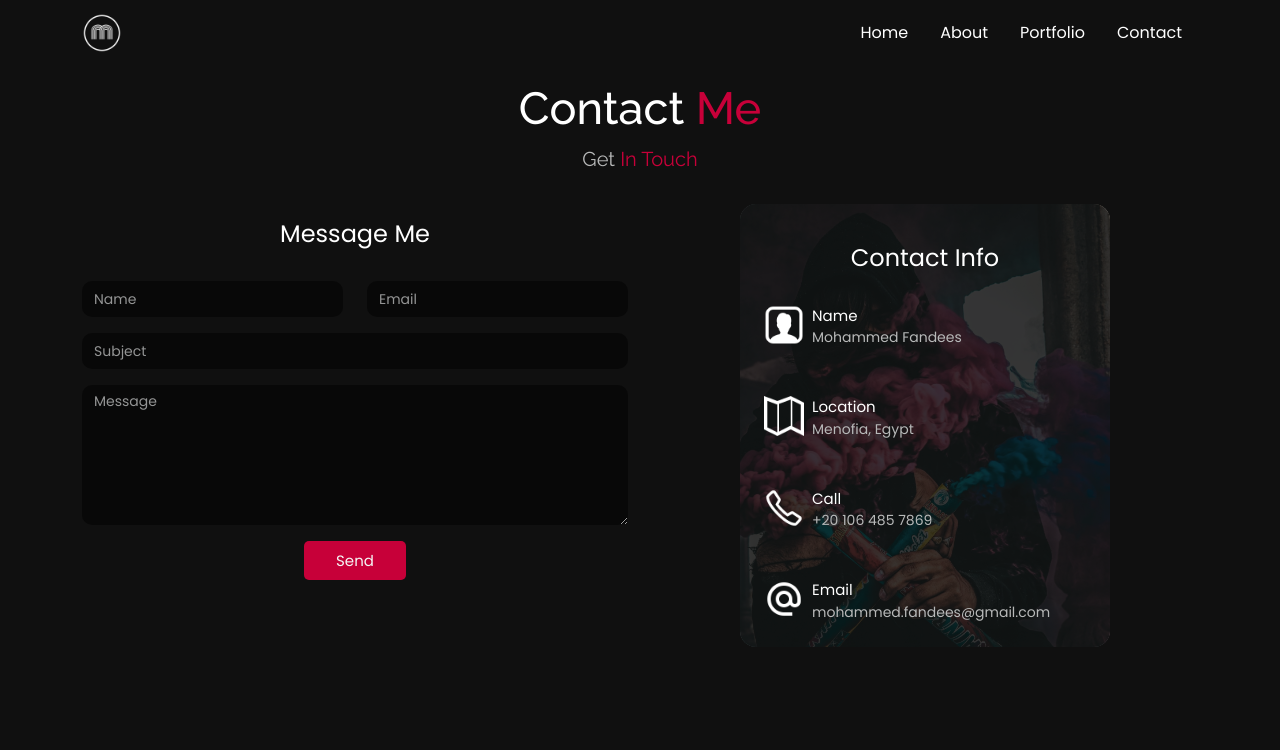
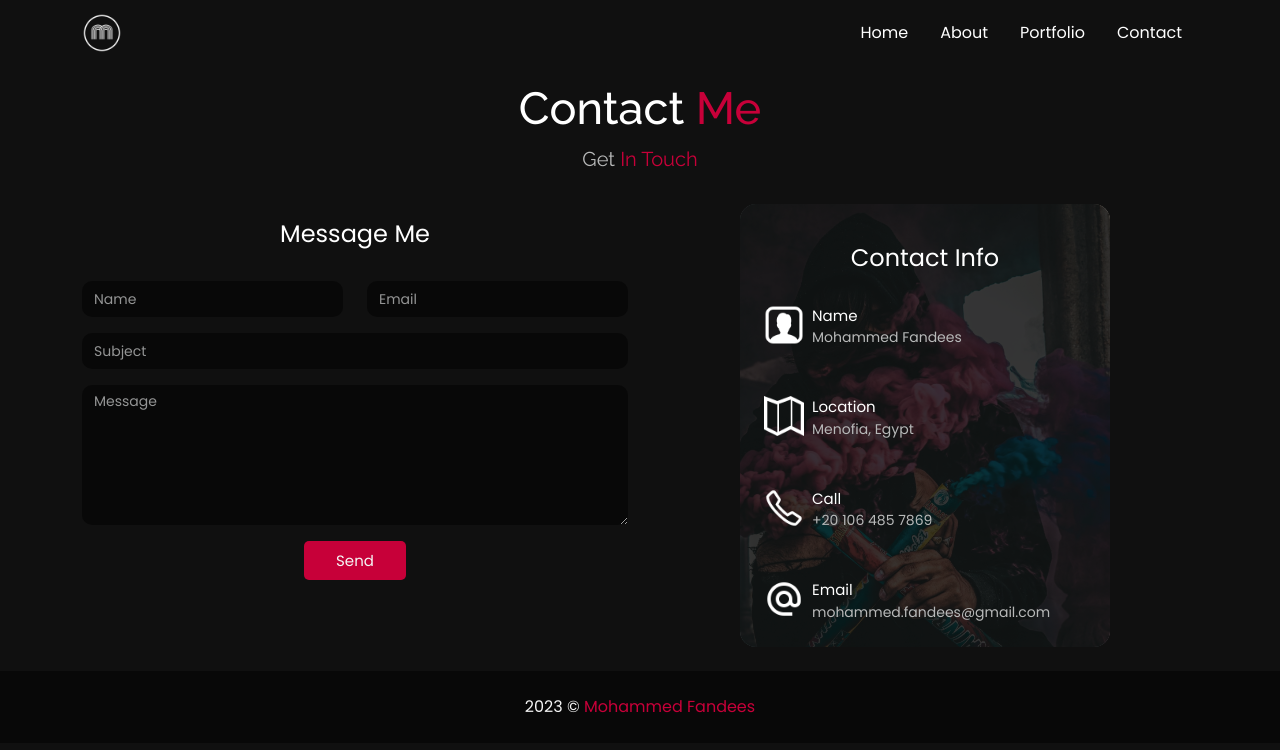
Before and after one commit to mohammed-fandees/my-portfolio, a React (Create React App) app: page /contact in a window 1280 px wide. Shown: the top 750 px of the page. Built offline with nearby package versions, Linux system fonts and the light colour scheme.

Commit message:
remove some unused code

```diff
--- a/src/App.jsx
+++ b/src/App.jsx
@@ -1,18 +1,9 @@
 import { BrowserRouter as Router, Routes, Route } from "react-router-dom";
 import { Home, About, Portfolio, Contact } from "./pages";
 import { Footer, Header } from "./components";
-import { useEffect, useState } from "react";
-import { getPath } from "./components/Header/Header";
+
 
 export default function App() {
-  const currentPath = window.location.pathname;
-  const [path, setPath] = useState(currentPath);
-
-  useEffect(() => {
-    setPath(getPath());
-    console.log("Changed")
-  }, [currentPath]);
-
   return (
     <Router>
       <Header />
@@ -22,7 +13,7 @@ export default function App() {
         <Route path="/portfolio" element={<Portfolio />} />
         <Route path="/contact" element={<Contact />} />
       </Routes>
-      {!path === "/" ? <Footer /> : null}
+      <Footer />
     </Router>
   );
 }
```
